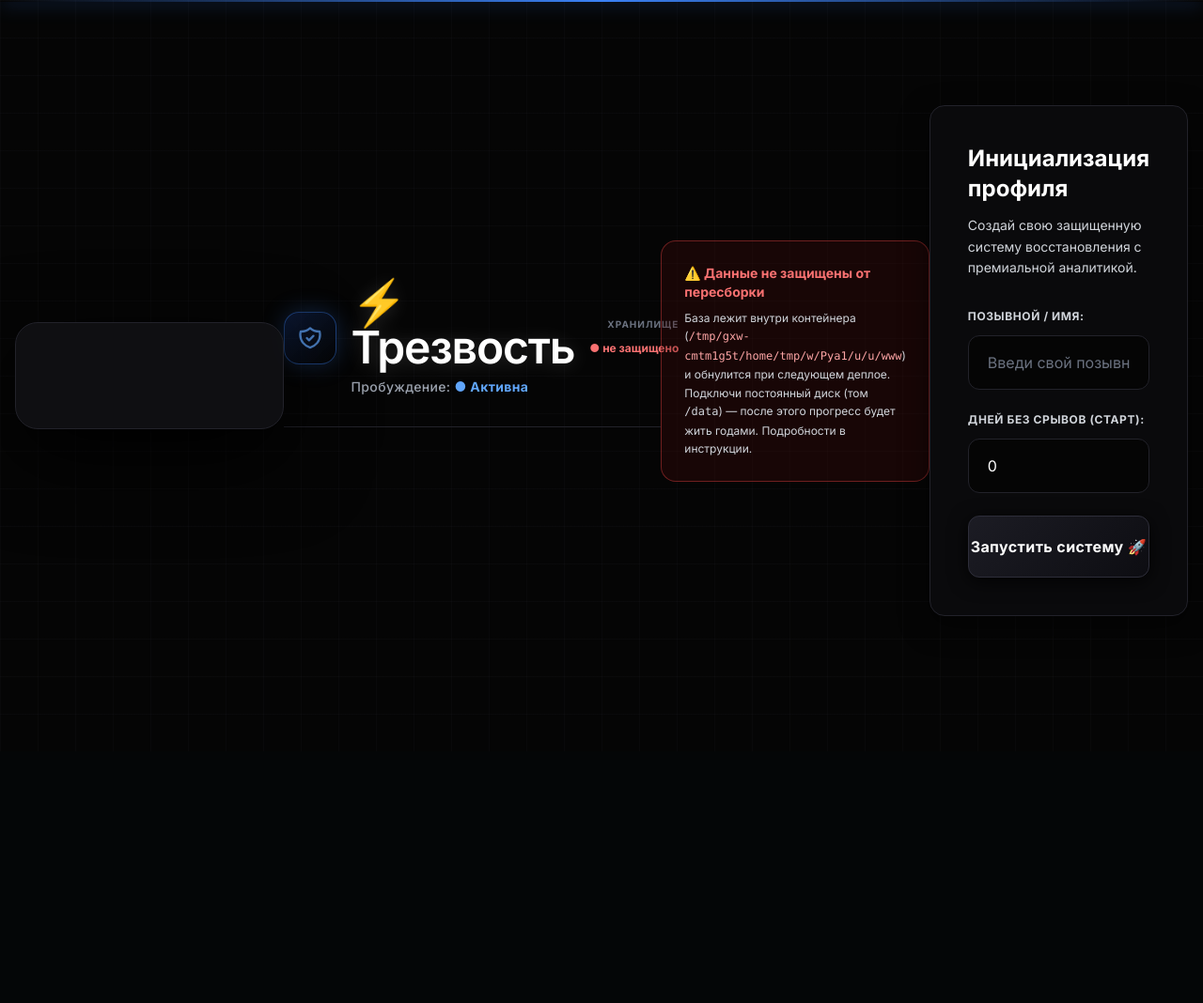
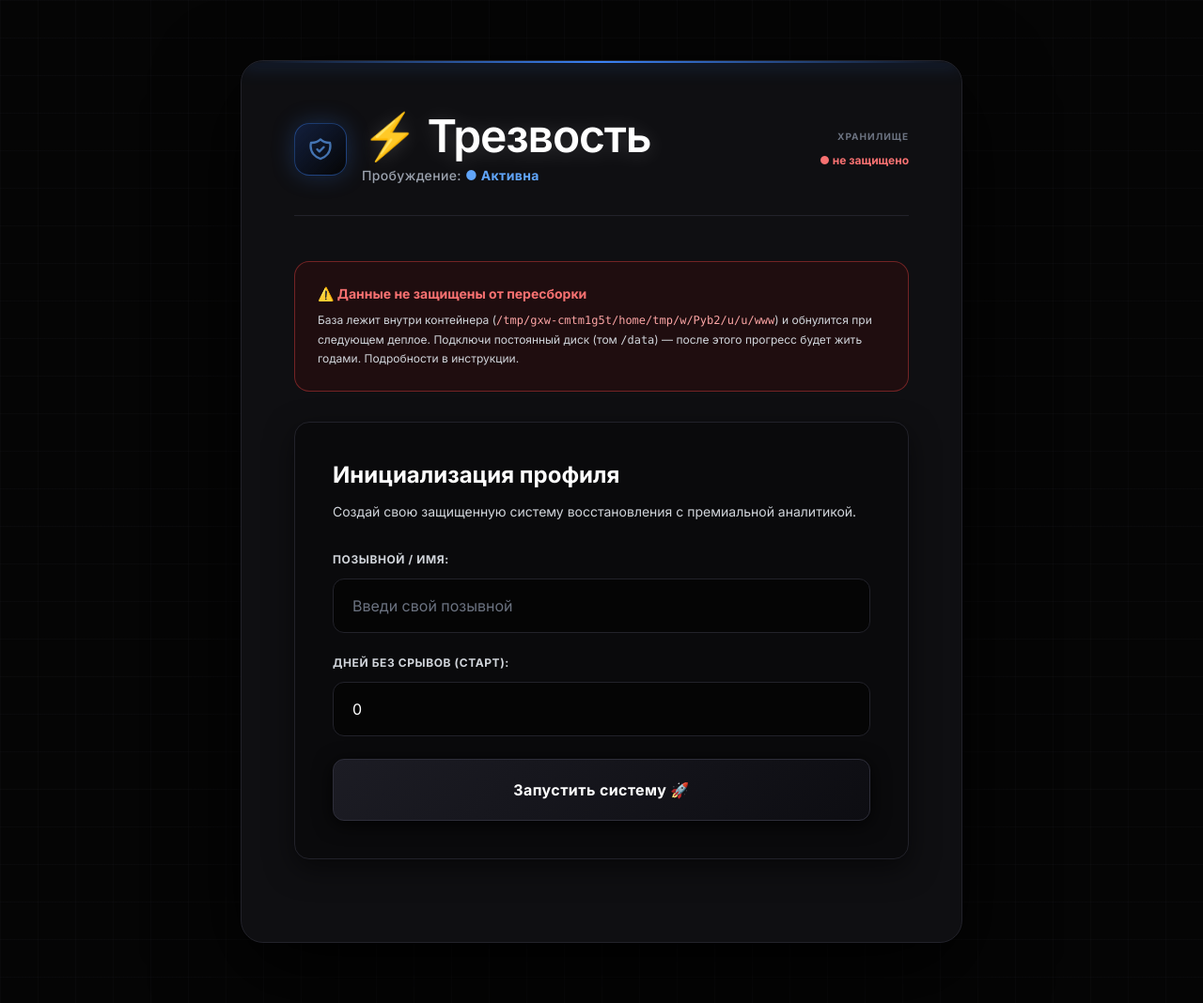
Before and after one commit to Frol78/recovery-hub, a Flask app: page / in a window 1280 px wide. Shown: the whole page at 94% size. Before the commit the page ends 656 px from the top, so only its background shows below. Run offline with Flask 3, Linux system fonts and the light colour scheme; data that the repository does not hold is empty; some libraries are stand-ins or nearby versions.

Commit message:
UI: stable clean layout with neon header

```diff
--- a/templates/index.html
+++ b/templates/index.html
@@ -119,11 +119,11 @@
 
 <div id="toast-box"></div>
 
-<div class="max-w-3xl w-full bg-bmwCard/90 backdrop-blur-xl p-7 sm:p-14 rounded-2xl sm:rounded-3xl shadow-[0_30px_90px_rgba(0,0,0,0.95)] border border-bmwBorder relative overflow-hidden"></div>
+<div class="max-w-3xl w-full bg-bmwCard/90 backdrop-blur-xl p-8 sm:p-14 rounded-3xl shadow-[0_30px_90px_rgba(0,0,0,0.95)] border border-bmwBorder relative overflow-hidden">
 
     <div class="absolute top-0 left-0 right-0 h-[2px] bg-gradient-to-r from-transparent via-blue-500 to-transparent shadow-[0_0_20px_#3B82F6]"></div>
 
-       <!-- Header -->
+    <!-- Header -->
     <div class="mb-12 pb-8 border-b border-bmwBorder flex flex-col sm:flex-row justify-between items-start sm:items-center gap-4">
         <div class="flex items-center gap-4">
             <!-- Футуристичный неоновый логотип -->
@@ -445,11 +445,6 @@
 <script>
 /* ═══════════════════════════════════════════════════════════════════
    СЛОЙ ДАННЫХ — ВСЁ СОСТОЯНИЕ ЖИВЁТ НА СЕРВЕРЕ (recovery.db)
-
-   Принцип: браузер не хранит ничего. Каждая запись отправляется на
-   сервер, сервер возвращает полный слепок состояния, клиент его
-   рисует. Поэтому на телефоне, ноутбуке и в любом браузере видно
-   абсолютно одинаковые данные.
    ═══════════════════════════════════════════════════════════════════ */
 
 let STATE = {
@@ -468,8 +463,6 @@ let calSelectedKey = null;
 let calModalStatus = null;
 let calModalOpen = false;
 
-/* ─────────────────────────── СЕТЬ ─────────────────────────── */
-
 async function api(path, body) {
     const opts = (body === undefined)
         ? { method: 'GET', cache: 'no-store' }
@@ -487,7 +480,7 @@ async function api(path, body) {
         try {
             const j = await res.json();
             if (j && j.error) msg = j.error;
-        } catch (e) { /* тело не JSON — оставляем код */ }
+        } catch (e) { }
         throw new Error(msg);
     }
     return res.json();
@@ -512,7 +505,6 @@ async function loadState() {
     }
 }
 
-/* Любая запись: отправляем → получаем свежий слепок → перерисовываем */
 async function send(path, body) {
     if (busy) return false;
     busy = true;
@@ -530,8 +522,6 @@ async function send(path, body) {
     }
 }
 
-/* ─────────────────────── УВЕДОМЛЕНИЯ ─────────────────────── */
-
 function toast(text, isError) {
     const box = document.getElementById('toast-box');
     const el = document.createElement('div');
@@ -543,8 +533,6 @@ function toast(text, isError) {
     box.appendChild(el);
     setTimeout(() => el.remove(), isError ? 5200 : 3000);
 }
-
-/* ─────────────────────── ДЕЙСТВИЯ ─────────────────────── */
 
 async function createProfile(e) {
     e.preventDefault();
@@ -599,8 +587,6 @@ function resetCluster() {
     send('/api/reset', {}).then(ok => { if (ok) toast('Кластер сброшен.'); });
 }
 
-/* ─────────────────── ОТРИСОВКА: ПРОФИЛЬ ─────────────────── */
-
 function renderProfile() {
     const loading = document.getElementById('loading-section');
     const setup = document.getElementById('setup-section');
@@ -652,8 +638,6 @@ function renderStorageBadge() {
     }
 }
 
-/* ──────────────────── ОТРИСОВКА: КПТ ──────────────────── */
-
 function renderCbt() {
     const container = document.getElementById('cbt-records-container');
     const list = document.getElementById('cbt-list');
@@ -688,14 +672,11 @@ function escapeHtml(value) {
         .replace(/'/g, '&#39;');
 }
 
-/* ──────────────── ОТРИСОВКА: БАЛАНС + ГРАФИК ──────────────── */
-
 function renderBalance() {
     const container = document.getElementById('balance-history-container');
     const list = document.getElementById('balance-logs-list');
     const logs = STATE.balance_logs || [];
 
-    // Возвращаем галочки в форму по сегодняшнему дню
     const today = todayKey();
     const todayLog = logs.find(l => l.day === today);
     const bSet = new Set(todayLog ? (todayLog.boosters_detail || []) : []);
@@ -806,19 +787,12 @@ function renderStabilityChart(logs) {
     });
 }
 
-/* ══════════════ КАЛЕНДАРЬ «КАРТА ЧИСТОТЫ» ══════════════ */
-
 const CAL_MONTHS = ['Январь', 'Февраль', 'Март', 'Апрель', 'Май', 'Июнь', 'Июль', 'Август', 'Сентябрь', 'Октябрь', 'Ноябрь', 'Декабрь'];
 const CAL_WEEKDAYS = ['Пн', 'Вт', 'Ср', 'Чт', 'Пт', 'Сб', 'Вс'];
 
 function pad2(n) { return String(n).padStart(2, '0'); }
-
-function keyOf(d) {
-    return d.getFullYear() + '-' + pad2(d.getMonth() + 1) + '-' + pad2(d.getDate());
-}
-
+function keyOf(d) { return d.getFullYear() + '-' + pad2(d.getMonth() + 1) + '-' + pad2(d.getDate()); }
 function todayKey() { return keyOf(new Date()); }
-
 function startOfToday() {
     const t = new Date();
     t.setHours(0, 0, 0, 0);
@@ -993,7 +967,6 @@ function calOpenModal(key) {
     const old = document.getElementById('cal-modal');
     if (old) old.remove();
 
-    // Модалка вешается на <body>: backdrop-blur родителя ломает position:fixed
     const modal = document.createElement('div');
     modal.id = 'cal-modal';
     modal.className = 'fixed inset-0 z-50 flex items-center justify-center p-4 bg-black/80 backdrop-blur-md';
@@ -1093,8 +1066,6 @@ document.addEventListener('keydown', (e) => {
     if (e.key === 'Escape' && calModalOpen) calCloseModal();
 });
 
-/* ─────────────────── МОТИВАЦИЯ И ТАЙМЕР ─────────────────── */
-
 const quotes = [
     "«Энергия течет туда, куда ты направляешь фокус. Не сливай ее в трубу.»",
     "«Легкий дофамин — это ловушка для слабых. Ты здесь не для этого.»",
@@ -1142,8 +1113,6 @@ function initLiveTimer(startTimeStr) {
     updateTimer();
 }
 
-/* ─────────────────── ГЛАВНАЯ ОТРИСОВКА ─────────────────── */
-
 function renderAll() {
     renderProfile();
     renderStorageBadge();
```
